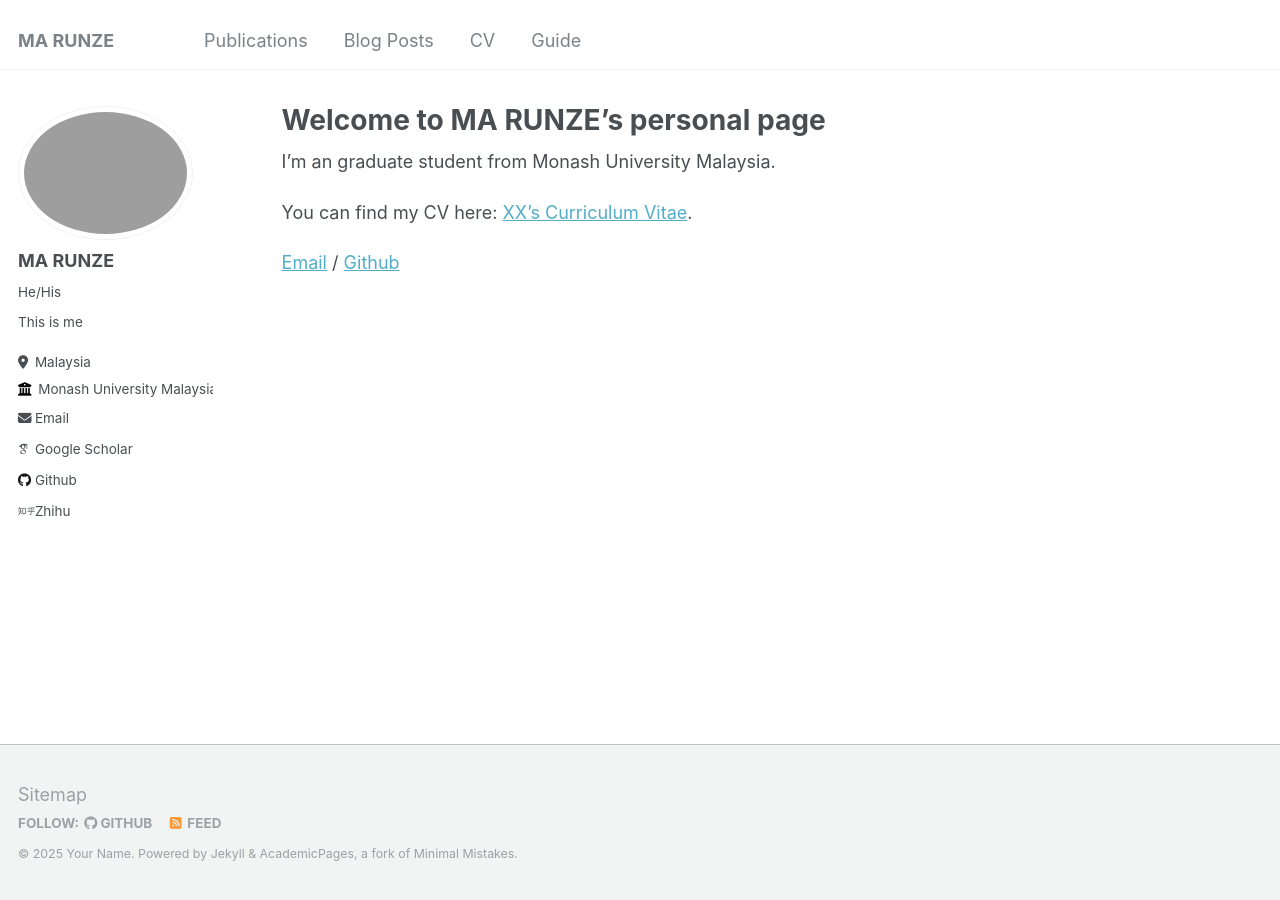
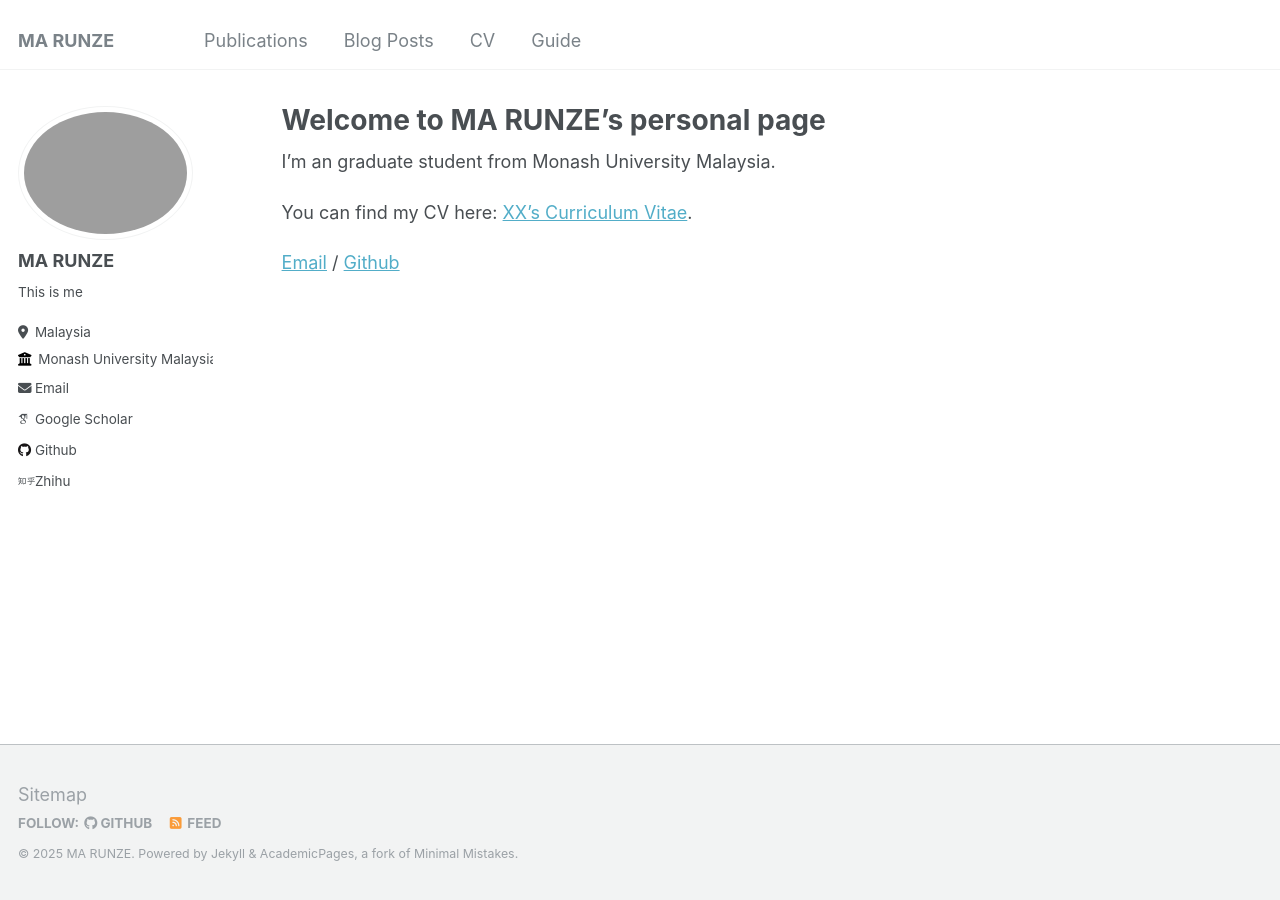
Before and after one commit to Kha1edze/Kha1edze.github.io, a Jekyll site: the page built from _pages/about.md, in a window 1280 px wide. Built offline with Jekyll 4.4.1, drawn with Linux system fonts in a browser that asks for light colours; some web fonts are replaced.

Commit message:
Update _config.yml

```diff
--- a/_config.yml
+++ b/_config.yml
@@ -10,7 +10,7 @@
 locale                   : "en-US"
 title                    : "MA RUNZE"
 title_separator          : "-"
-name                     : &name "Your Name"
+name                     : &name "MA RUNZE"
 description              : &description "personal description"
 url                      : https://Kha1edze.github.io # the base hostname & protocol for your site e.g. "https://mmistakes.github.io"
 baseurl                  : "" # the subpath of your site, e.g. "/blog"
@@ -23,7 +23,7 @@ author:
   # Biographic information
   avatar           : "profile.png"
   name             : "MA RUNZE"
-  pronouns         : "He/His"
+  # pronouns         : "He/His"
   bio              : "This is me"
   location         : "Malaysia"
   employer         : "Monash University Malaysia"
```
